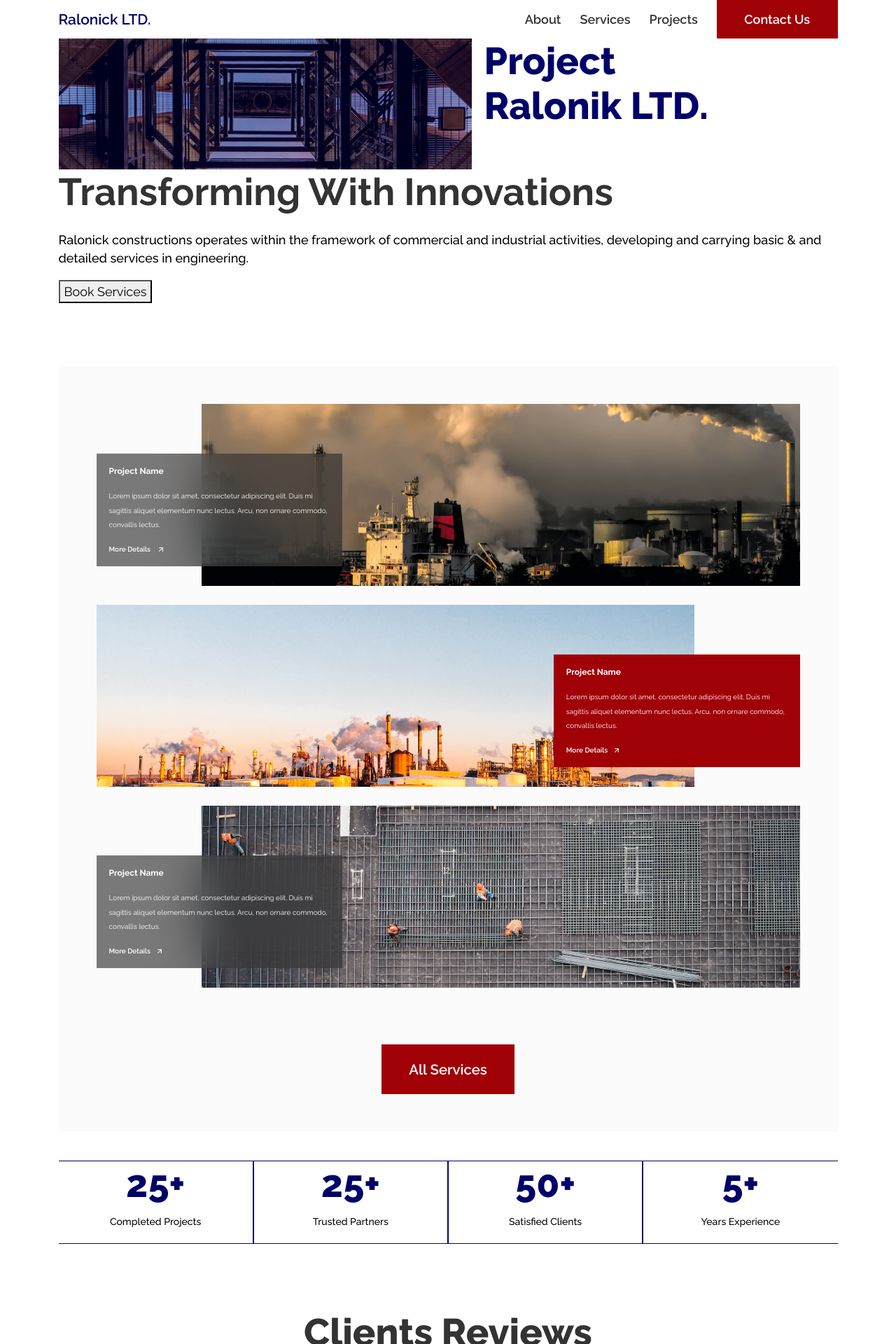
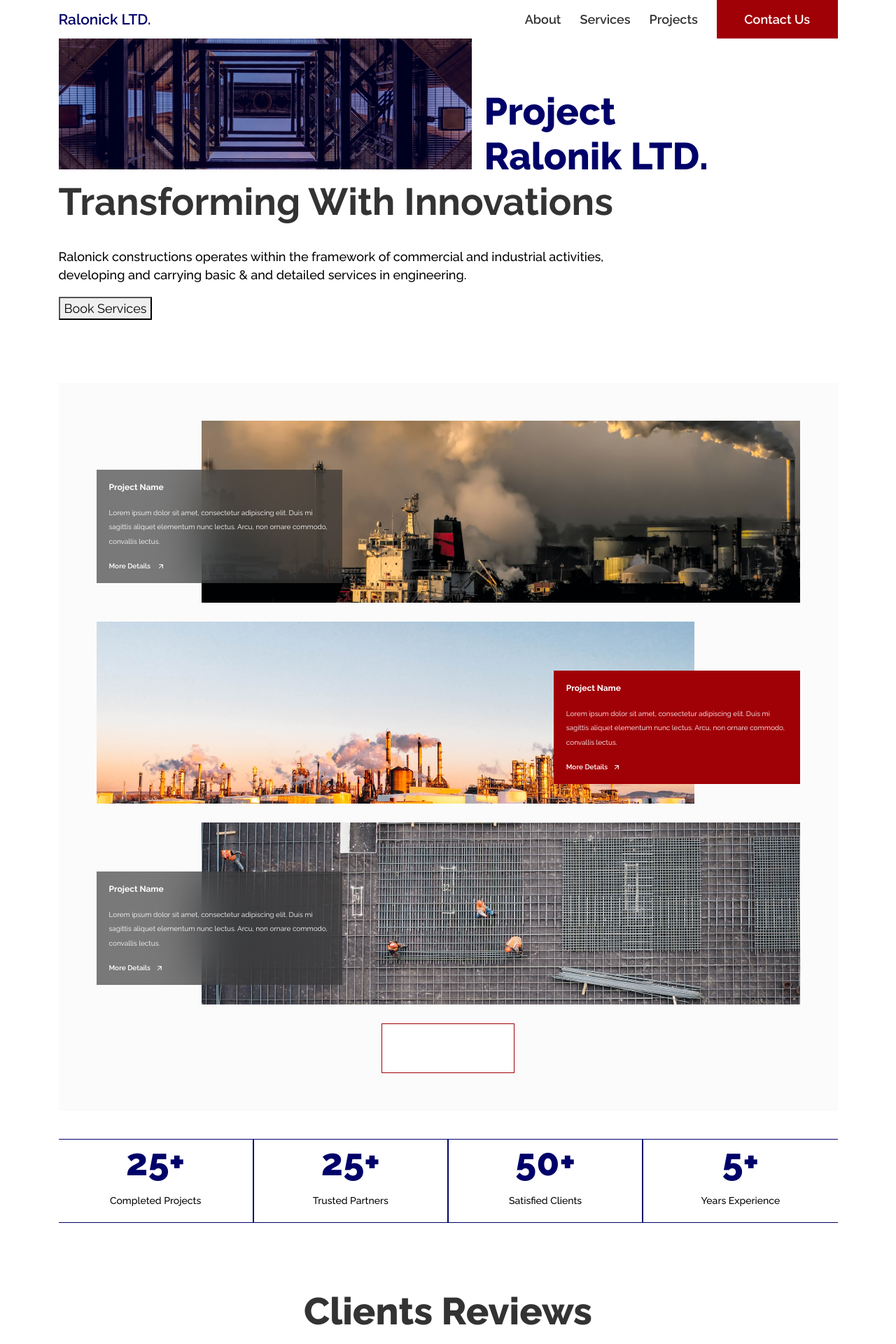
Before and after one commit to pin4eva/ralonick, a Next.js app: page /projects in a window 1280 px wide. Shown: the top 1920 px of the page at 70% size. Built offline with nearby package versions, Linux system fonts and the light colour scheme.

Commit message:
Update project.scss

```diff
--- a/src/styles/project.scss
+++ b/src/styles/project.scss
@@ -7,22 +7,43 @@
 			display: flex;
 
 			:nth-child(2) {
-				margin-left: 1rem;
+				padding-inline: 0rem;
+				margin: 4rem 0rem 0rem 1rem;
 			}
 
 		}
 
-		@media screen and (max-width:$md) {
+		@media screen and (max-width:$mobile) {
 			.firstSection {
 				display: flex;
 				flex-direction: column;
-				// img {
-				//     width: 100%;
-				//     height: auto;
-				// }
+
+				margin-bottom: 2rem;
+				img {
+					padding: 0rem;
+				    width: 100%;
+				    height: auto;
+				}
 			}
 		}
 
+		.second-section {
+			.inner-second {
+				display: grid;
+				grid-template-columns: 1.5fr 0.5fr;
+				align-items: center;
+			}
+
+		}
+		@media screen and (max-width:$mobile){
+	.second-section{
+		.inner-second{
+			display: flex;
+			flex-direction: column;
+		}
+
+	}
+		}
 		// .third-section {
 		// 	margin-left: 4rem;
 
@@ -74,10 +95,12 @@
 			padding: 3rem;
 			border: 1px;
 			margin-top: 5rem;
+
 			.section7-inner {
 
 				display: grid;
 				gap: 1.5rem;
+
 				h2 {
 					color: $secondary;
 					font-size: 3rem;
@@ -90,16 +113,19 @@
 				&-sub {
 					position: relative;
 					height: 260px;
+
 					.large-img {
 						width: 100%;
 						height: 100%;
 						object-fit: cover;
 						object-position: center;
+
 						@media screen and (min-width: $md) {
 							width: 85%;
 							margin-left: 15%;
 						}
 					}
+
 					&_text {
 						position: absolute;
 						width: 85%;
@@ -109,17 +135,21 @@
 						padding: 1rem;
 						display: grid;
 						gap: 1rem;
+
 						@media screen and (min-width: $md) {
 							width: 35%;
 						}
+
 						p {
 							margin: 0;
 							color: #fff;
+
 							&.text-heading {
 								font-size: 12px;
 								font-weight: 700;
 								line-height: 0.880625rem;
 							}
+
 							&.inner-text-body {
 								font-size: 10px;
 								font-weight: 400;
@@ -127,6 +157,7 @@
 								// margin-block: 0.5rem 0.625rem;
 							}
 						}
+
 						.text-link {
 							&_link {
 								color: #fff;
@@ -134,6 +165,7 @@
 								font-size: 10px;
 								font-weight: 600;
 								line-height: 0.73375rem;
+
 								img {
 									margin-left: 0.5rem;
 								}
@@ -145,8 +177,10 @@
 						.large-img {
 							margin-left: 0;
 						}
+
 						.sub-2_text {
 							right: 0;
+
 							@media screen and (min-width: $md) {
 								background-color: $danger;
 							}
@@ -156,11 +190,15 @@
 
 				&-btn {
 					text-align: center;
-					margin-top: 3rem;
-					button{
+					// margin-top: 3rem;
+
+				button{
+					background-color: white;
+				}
+					:hover{
+						background-color: $danger;
 						color: white;
 					}
-
 				}
 			}
 		}
@@ -293,11 +331,28 @@
 
 		}
 
-		@media screen and (max-width:992px) {
+		@media screen and (max-width:$mobile) {
 			.firth-section {
 				.profile {
+					gap: 1rem;
 					display: flex;
 					flex-direction: column;
+					align-items: center;
+				}
+			}
+		}
+
+		@media screen and (max-width:$md) {
+			.firth-section {
+				// border: 1px solid;
+				// width: 100%;
+				// height: auto;
+				.profile {
+					gap: 1rem;
+					display: flex;
+					flex-direction: column;
+					align-items: center;
+
 				}
 			}
 		}
```
